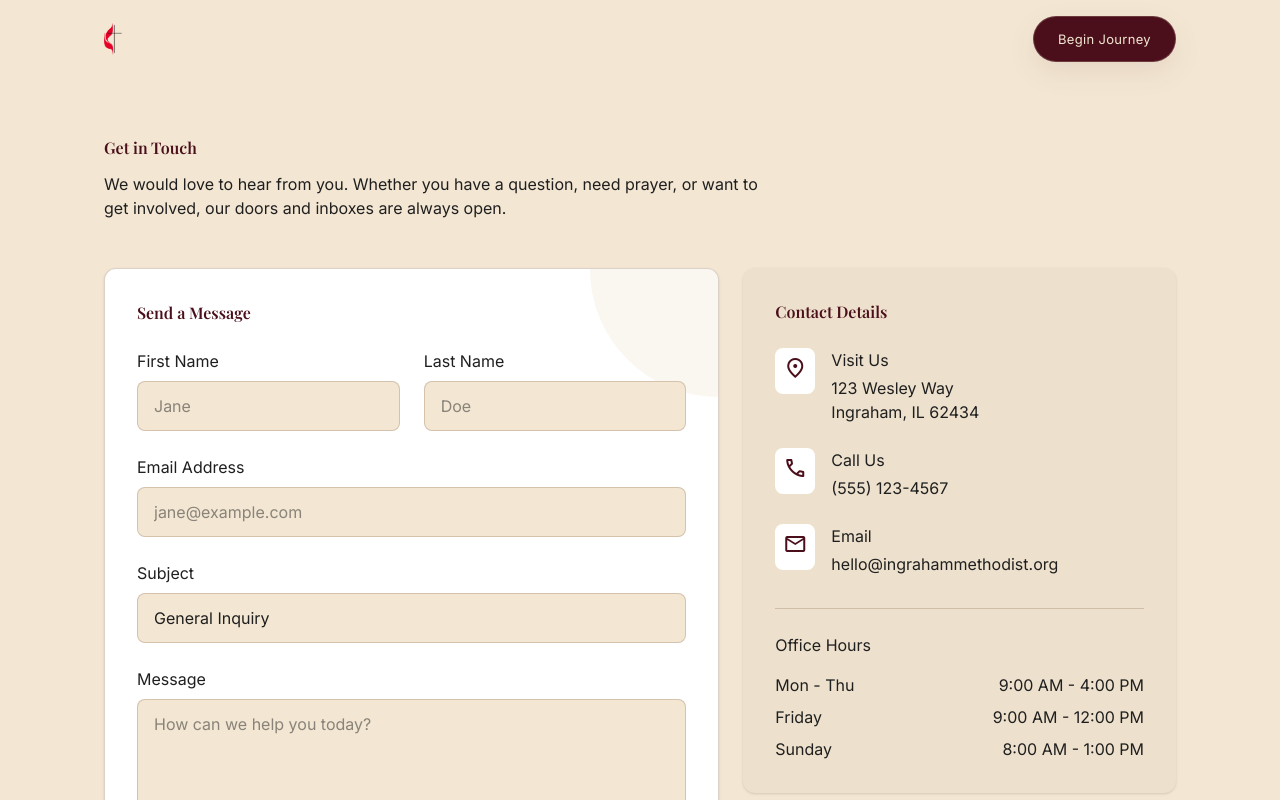
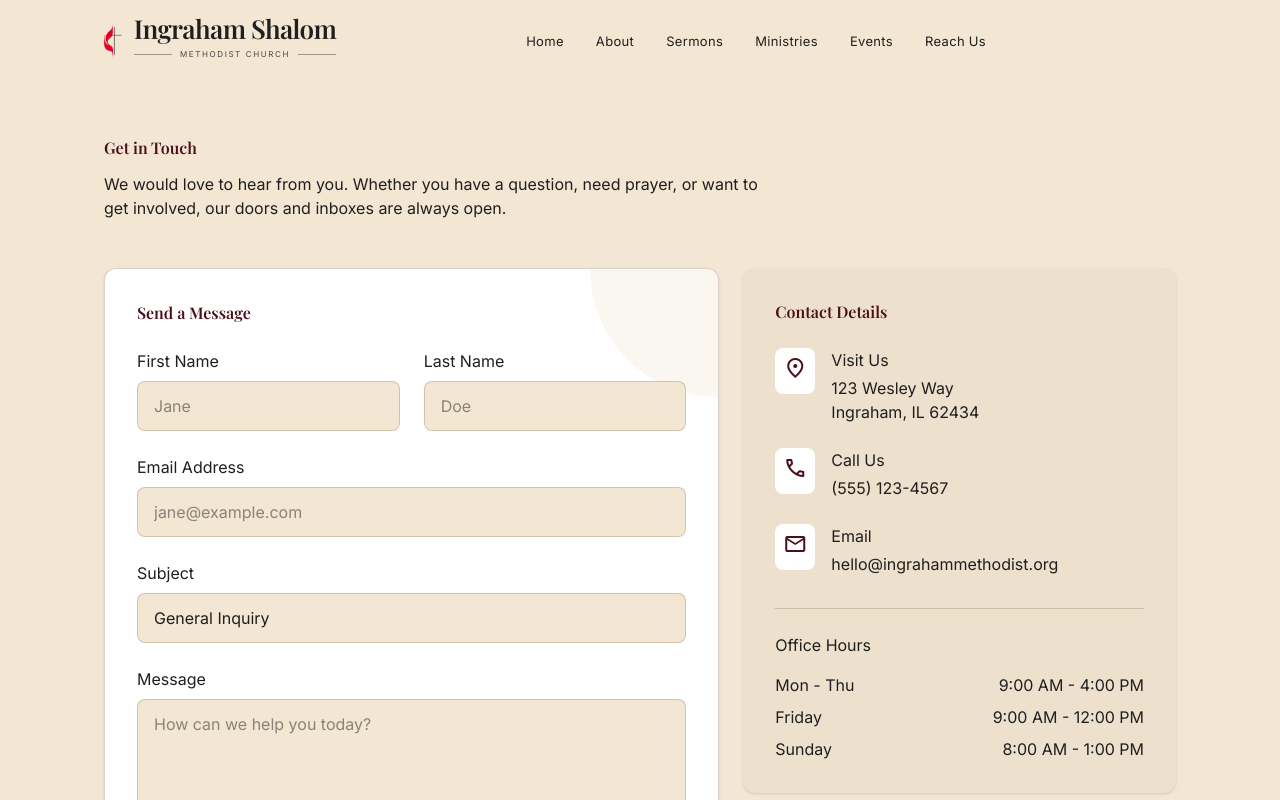
Before and after one commit to vishwas-11/Ingraham-Methodist-Church, a Next.js app: page /contact in a window 1280 px wide. Shown: the top 800 px of the page. Built offline with nearby package versions, Linux system fonts and the light colour scheme.

Commit message:
added edits to topnavbar

```diff
--- a/src/app/page.tsx
+++ b/src/app/page.tsx
@@ -21,8 +21,8 @@ export default function Home() {
             Building platforms for brilliant minds, fearless makers, and thoughtful souls. Through the noise, we craft digital havens for deep work and pure flows.
           </p>
 
-          <Link href="/visit" className="bg-primary-container text-on-primary px-8 py-3.5 rounded-full font-label-md text-[14px] hover:bg-primary transition-all duration-300 shadow-ambient inline-flex items-center justify-center min-w-[160px] drop-shadow-md">
-            Begin Journey
+          <Link href="/about" className="bg-primary-container text-on-primary px-8 py-3.5 rounded-full font-label-md text-[14px] hover:bg-primary transition-all duration-300 shadow-ambient inline-flex items-center justify-center min-w-[160px] drop-shadow-md">
+            Discover
           </Link>
         </div>
       </section>
--- a/src/components/TopNavBar.tsx
+++ b/src/components/TopNavBar.tsx
@@ -2,8 +2,12 @@
 
 import React, { useState, useEffect } from 'react';
 import Link from 'next/link';
+import { usePathname } from 'next/navigation';
 
 export default function TopNavBar() {
+  const pathname = usePathname();
+  const isHomePage = pathname === '/';
+
   const [scrolled, setScrolled] = useState(false);
   const [isMobileMenuOpen, setIsMobileMenuOpen] = useState(false);
 
@@ -15,6 +19,8 @@ export default function TopNavBar() {
     window.addEventListener('scroll', handleScroll);
     return () => window.removeEventListener('scroll', handleScroll);
   }, []);
+
+  const useDarkText = scrolled || !isHomePage;
 
   return (
     <header
@@ -33,43 +39,54 @@ export default function TopNavBar() {
             alt="Methodist Logo"
             className={`h-8 w-auto object-contain transition-opacity duration-300 ${scrolled ? 'opacity-90' : 'opacity-100'}`}
           />
-          <span className={`font-display-lg-mobile md:text-[28px] font-normal tracking-tight transition-colors duration-300 ${scrolled ? 'text-on-surface' : 'text-surface'}`}>
-            Ingraham<span className="align-super text-[10px] ml-1 opacity-50">®</span>
-          </span>
+          <div className="flex flex-col justify-center">
+            <span className={`font-display-lg-mobile md:text-[26px] font-normal tracking-tight transition-colors duration-300 leading-none ${useDarkText ? 'text-on-surface' : 'text-surface'}`}>
+              Ingraham Shalom
+            </span>
+            <div className="flex items-center w-full mt-0">
+              <div className={`flex-grow border-t h-px ${useDarkText ? 'border-on-surface/40' : 'border-surface/40'}`}></div>
+              <span className={`px-2 text-[8px] uppercase tracking-[0.2em] font-label-md transition-colors duration-300 ${useDarkText ? 'text-on-surface/80' : 'text-surface/80'}`}>
+                METHODIST CHURCH
+              </span>
+              <div className={`flex-grow border-t h-px ${useDarkText ? 'border-on-surface/40' : 'border-surface/40'}`}></div>
+            </div>
+          </div>
         </Link>
 
         {/* Nav Links (Desktop) */}
         <nav className="hidden md:flex items-center gap-8">
-          <Link href="/" className={`transition-colors duration-300 font-label-md text-[13px] tracking-wide ${scrolled ? 'text-on-surface-variant hover:text-on-surface' : 'text-surface/80 hover:text-surface'}`}>
+          <Link href="/" className={`transition-colors duration-300 font-label-md text-[13px] tracking-wide ${useDarkText ? 'text-on-surface-variant hover:text-on-surface' : 'text-surface/80 hover:text-surface'}`}>
             Home
           </Link>
-          <Link href="/about" className={`transition-colors duration-300 font-label-md text-[13px] tracking-wide ${scrolled ? 'text-on-surface-variant hover:text-on-surface' : 'text-surface/80 hover:text-surface'}`}>
+          <Link href="/about" className={`transition-colors duration-300 font-label-md text-[13px] tracking-wide ${useDarkText ? 'text-on-surface-variant hover:text-on-surface' : 'text-surface/80 hover:text-surface'}`}>
             About
           </Link>
-          <Link href="/sermons" className={`transition-colors duration-300 font-label-md text-[13px] tracking-wide ${scrolled ? 'text-on-surface-variant hover:text-on-surface' : 'text-surface/80 hover:text-surface'}`}>
+          <Link href="/sermons" className={`transition-colors duration-300 font-label-md text-[13px] tracking-wide ${useDarkText ? 'text-on-surface-variant hover:text-on-surface' : 'text-surface/80 hover:text-surface'}`}>
             Sermons
           </Link>
-          <Link href="/ministries" className={`transition-colors duration-300 font-label-md text-[13px] tracking-wide ${scrolled ? 'text-on-surface-variant hover:text-on-surface' : 'text-surface/80 hover:text-surface'}`}>
+          <Link href="/ministries" className={`transition-colors duration-300 font-label-md text-[13px] tracking-wide ${useDarkText ? 'text-on-surface-variant hover:text-on-surface' : 'text-surface/80 hover:text-surface'}`}>
             Ministries
           </Link>
-          <Link href="/events" className={`transition-colors duration-300 font-label-md text-[13px] tracking-wide ${scrolled ? 'text-on-surface-variant hover:text-on-surface' : 'text-surface/80 hover:text-surface'}`}>
+          <Link href="/events" className={`transition-colors duration-300 font-label-md text-[13px] tracking-wide ${useDarkText ? 'text-on-surface-variant hover:text-on-surface' : 'text-surface/80 hover:text-surface'}`}>
             Events
           </Link>
-          <Link href="/contact" className={`transition-colors duration-300 font-label-md text-[13px] tracking-wide ${scrolled ? 'text-on-surface-variant hover:text-on-surface' : 'text-surface/80 hover:text-surface'}`}>
+          <Link href="/contact" className={`transition-colors duration-300 font-label-md text-[13px] tracking-wide ${useDarkText ? 'text-on-surface-variant hover:text-on-surface' : 'text-surface/80 hover:text-surface'}`}>
             Reach Us
           </Link>
         </nav>
 
         {/* Trailing Action */}
         <div className="flex items-center gap-4">
-          <Link href="/giving" className={`hidden md:inline-flex bg-primary-container text-on-primary px-6 py-2.5 rounded-full font-label-md text-[13px] tracking-wide hover:bg-primary transition-all duration-300 shadow-ambient ${!scrolled && 'border border-surface/20'}`}>
-            Begin Journey
-          </Link>
+          {isHomePage && (
+            <Link href="/giving" className={`hidden md:inline-flex bg-primary-container text-on-primary px-6 py-2.5 rounded-full font-label-md text-[13px] tracking-wide hover:bg-primary transition-all duration-300 shadow-ambient ${!scrolled && 'border border-surface/20'}`}>
+              Support Our Mission
+            </Link>
+          )}
           {/* Mobile Menu Button */}
           <button
             aria-label="Menu"
             onClick={() => setIsMobileMenuOpen(!isMobileMenuOpen)}
-            className={`md:hidden p-2 hover:opacity-70 transition-opacity z-50 ${isMobileMenuOpen || scrolled ? 'text-on-surface' : 'text-surface'}`}
+            className={`md:hidden p-2 hover:opacity-70 transition-opacity z-50 ${isMobileMenuOpen || useDarkText ? 'text-on-surface' : 'text-surface'}`}
           >
             <span className="material-symbols-outlined" style={{ fontSize: '24px' }}>
               {isMobileMenuOpen ? 'close' : 'menu'}
@@ -100,7 +117,7 @@ export default function TopNavBar() {
           <Link href="/events" onClick={() => setIsMobileMenuOpen(false)} className="font-headline-sm text-[20px] text-on-surface-variant hover:text-on-surface">Events</Link>
           <Link href="/contact" onClick={() => setIsMobileMenuOpen(false)} className="font-headline-sm text-[20px] text-on-surface-variant hover:text-on-surface">Reach Us</Link>
           <Link href="/giving" onClick={() => setIsMobileMenuOpen(false)} className="mt-4 bg-primary-container text-on-primary px-6 py-3 rounded-full font-label-md text-center hover:bg-primary transition-all shadow-ambient">
-            Begin Journey
+            Support Our Mission
           </Link>
         </div>
       </div>
```
